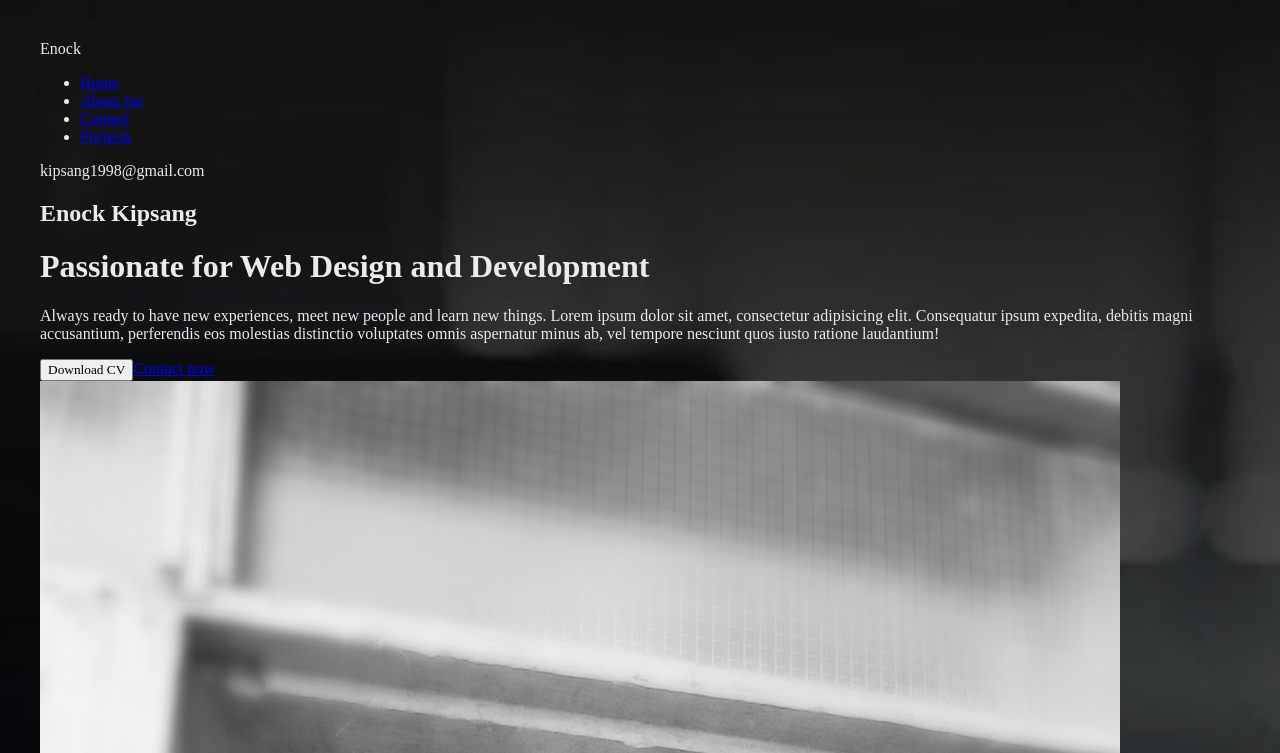
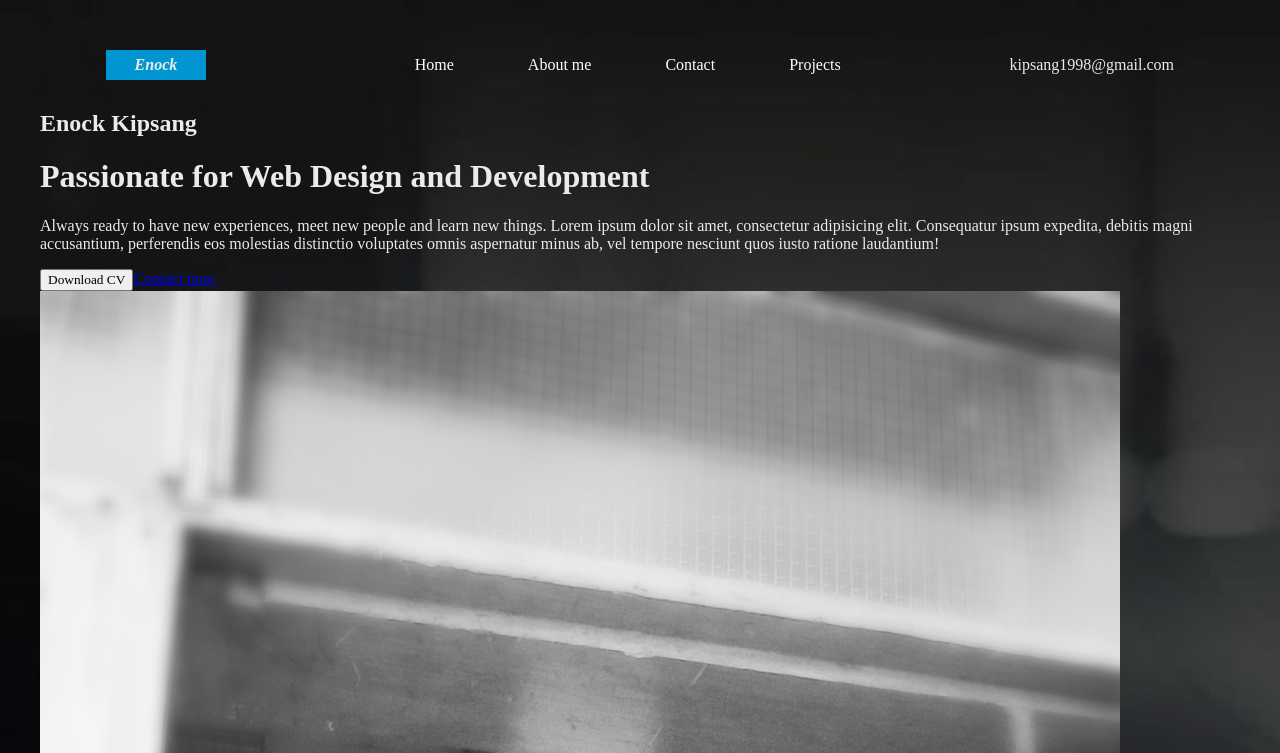
Before and after one commit to kipsang01/Portfolio, a plain HTML site: page index.html in a window 1280 px wide. Shown: the top 753 px of the page. Drawn offline with Linux system fonts and the light colour scheme; files whose address does not match are found by name.

Commit message:
Style the navigation bar

```diff
--- a/css/styles.css
+++ b/css/styles.css
@@ -12,3 +12,37 @@ body{
     background-repeat: no-repeat;
     background-size: cover;
 }
+nav{
+    display: flex;
+    justify-content: space-around;
+    align-items: center;
+}
+.logo{
+    background-color:rgb(1, 150, 209);
+    width: 100px;
+    display: flex;
+    justify-content: center;
+    align-items: center;
+    height: 30px;
+    font-weight:bolder;
+    font-style: italic;
+}
+nav ul{
+    width: 500px;
+    display: flex;
+    justify-content: space-around;
+}
+nav ul li{
+    list-style: none;
+}
+nav ul li a{
+    text-decoration: none;
+    color: white;
+    padding: 10px;
+}
+nav ul li a:hover{
+    font-weight: 700;
+}
+nav ul li a:active{
+    border:1px solid rgb(1, 150, 209);
+}
```
